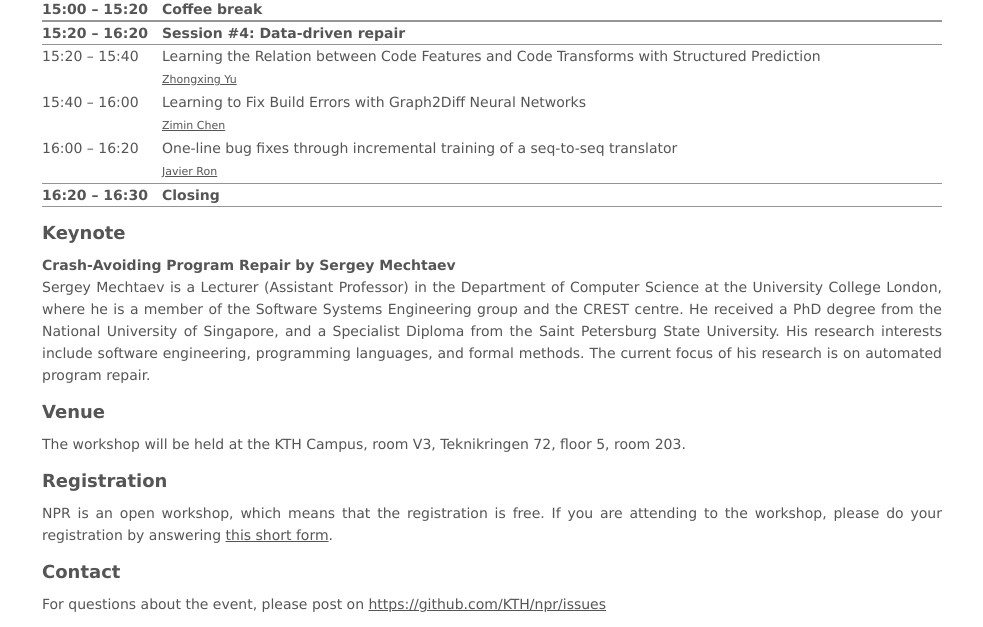
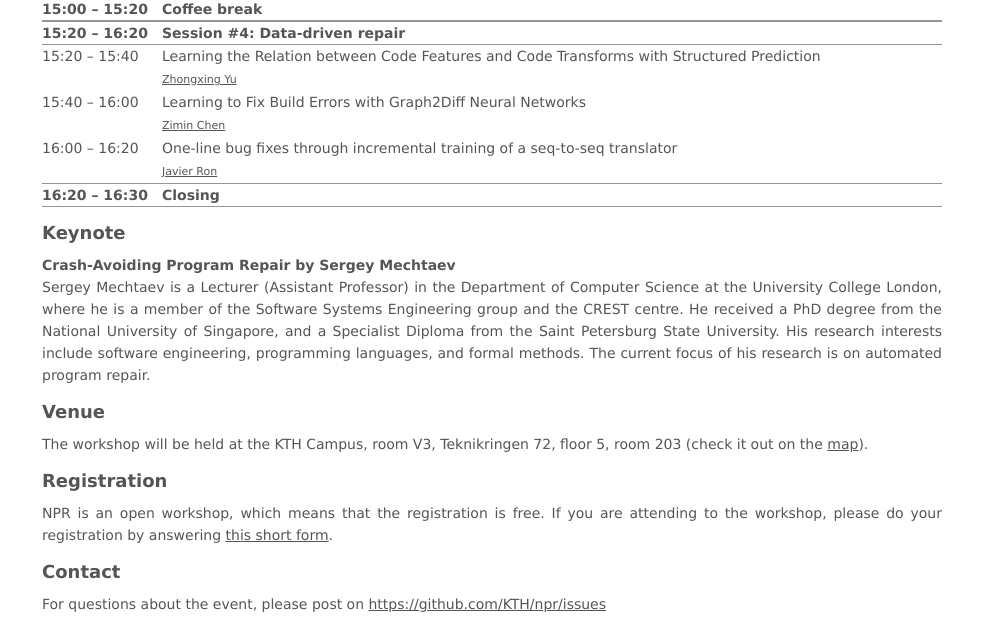
Before and after one commit to KTH/npr, a plain HTML site: page index.html in a window 1280 px wide. Shown: the part 1241-1868 px from the top of the page, without its empty margins (148-1131 px from the left). Drawn offline with Linux system fonts and the light colour scheme.

Commit message:
Add link to the map of the workshop's room

```diff
--- a/index.html
+++ b/index.html
@@ -147,7 +147,7 @@
         </section>
         <section id="venue">
             <h1>Venue</h1>
-            The workshop will be held at the KTH Campus, room V3, Teknikringen 72, floor 5, room 203.
+            The workshop will be held at the KTH Campus, room V3, Teknikringen 72, floor 5, room 203 (check it out on the <a href="https://www.kth.se/places/room/id/0e2af584-d1d1-40c8-83b1-e3fdb285dcc5">map</a>).
         </section>
         <section id="registration">
             <h1>Registration</h1>
```
